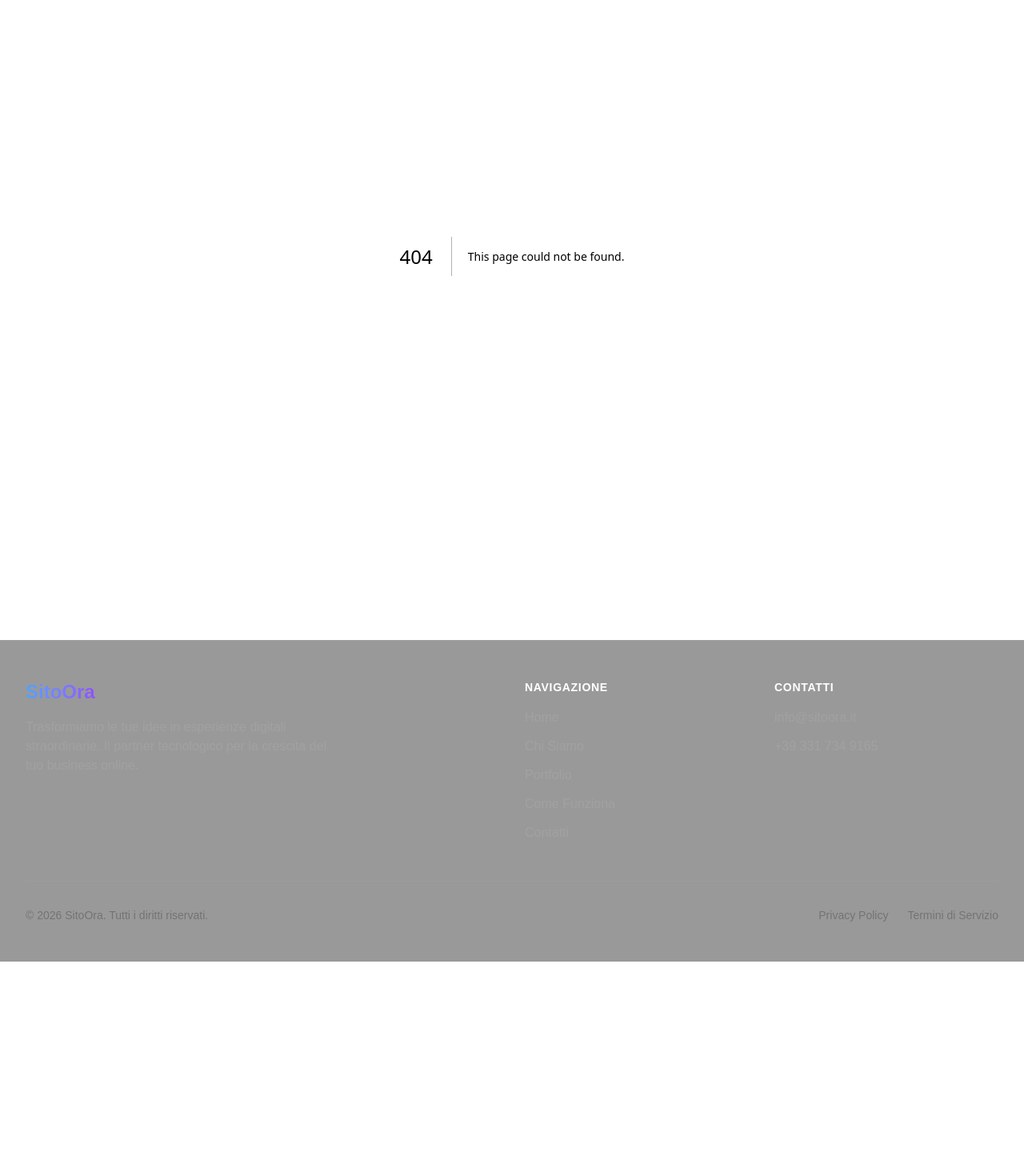
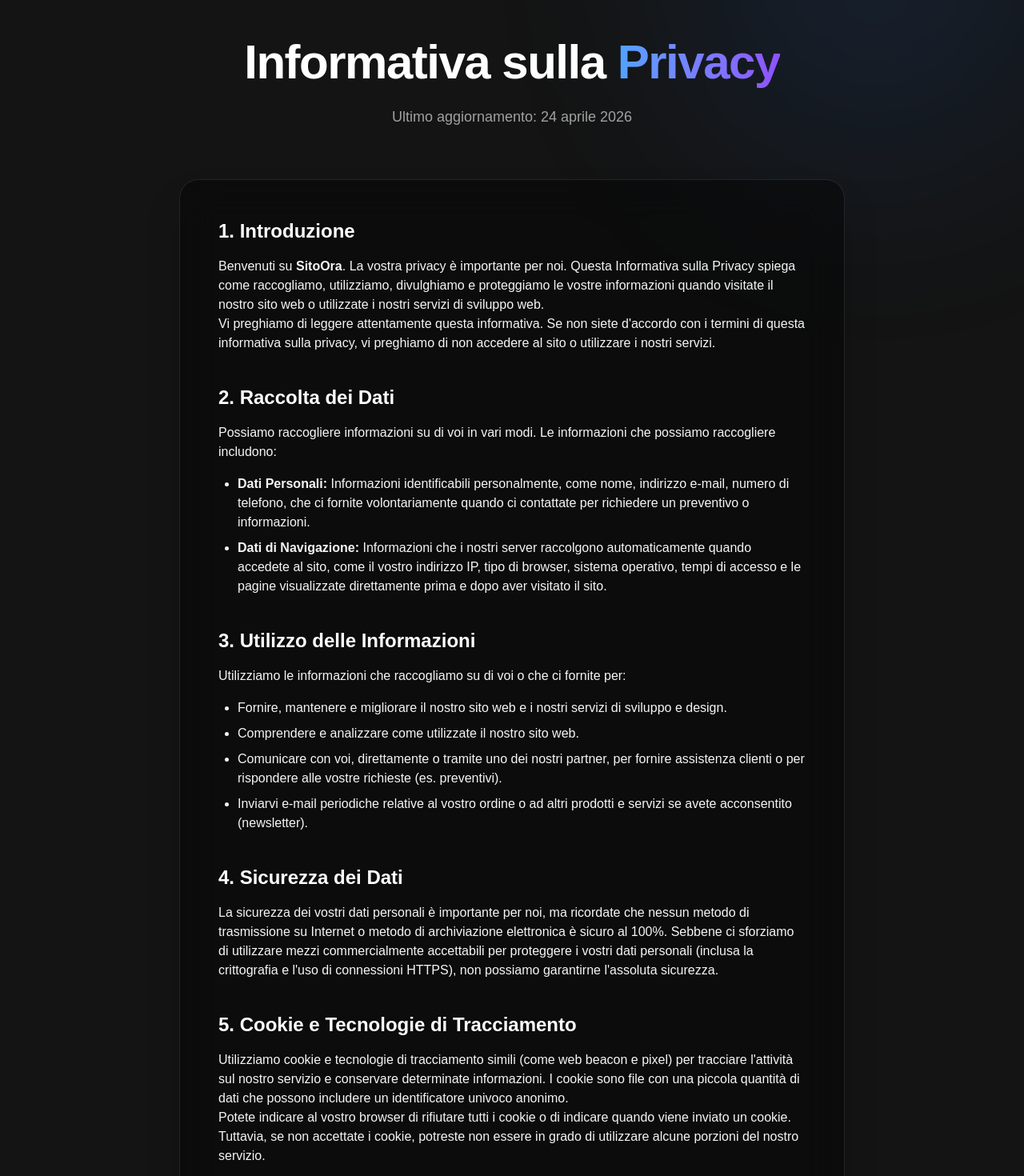
Before and after one commit to maxcrypto000/SitoOra, a Next.js app: page /privacy in a window 1280 px wide. Before the commit this address had no page. Shown: the part 160-1630 px from the top of the page at 80% size. Before the commit the page ends 1362 px from the top, so only its background shows below. Built offline with nearby package versions, Linux system fonts and the light colour scheme.

Commit message:
aggiunta privacy

```diff
--- /dev/null
+++ b/app/privacy/page.tsx
@@ -0,0 +1,111 @@
+
+export const metadata = {
+  title: "Informativa sulla Privacy | SitoOra",
+  description: "L'informativa sulla privacy di SitoOra. Scopri come proteggiamo e gestiamo i tuoi dati.",
+};
+
+export default function PrivacyPolicy() {
+  return (
+    <div className="min-h-screen pt-32 pb-20 relative overflow-hidden">
+      {/* Elementi decorativi in background */}
+      <div className="absolute top-0 left-0 w-full h-full overflow-hidden -z-10 pointer-events-none">
+        <div className="absolute top-[-10%] right-[-5%] w-[500px] h-[500px] rounded-full bg-blue-500/10 blur-[120px]" />
+        <div className="absolute bottom-[-10%] left-[-5%] w-[400px] h-[400px] rounded-full bg-violet-500/10 blur-[120px]" />
+      </div>
+
+      <div className="max-w-4xl mx-auto px-4 sm:px-6 lg:px-8">
+        <div className="text-center mb-16">
+          <h1 className="text-4xl md:text-5xl lg:text-6xl font-extrabold text-white tracking-tight mb-6">
+            Informativa sulla <span className="bg-clip-text text-transparent bg-gradient-to-r from-blue-400 to-violet-500">Privacy</span>
+          </h1>
+          <p className="text-lg text-neutral-400 max-w-2xl mx-auto">
+            Ultimo aggiornamento: {new Date().toLocaleDateString('it-IT', { year: 'numeric', month: 'long', day: 'numeric' })}
+          </p>
+        </div>
+
+        <div className="bg-black/40 backdrop-blur-xl border border-white/10 rounded-3xl p-8 md:p-12 shadow-2xl relative">
+          <div className="prose prose-invert prose-blue max-w-none prose-headings:text-white prose-p:text-neutral-300 prose-a:text-blue-400 hover:prose-a:text-blue-300 prose-li:text-neutral-300">
+
+            <section className="mb-10">
+              <h2 className="text-2xl font-bold mb-4 text-white">1. Introduzione</h2>
+              <p>
+                Benvenuti su <strong>SitoOra</strong>. La vostra privacy è importante per noi. Questa Informativa sulla Privacy spiega come raccogliamo, utilizziamo, divulghiamo e proteggiamo le vostre informazioni quando visitate il nostro sito web o utilizzate i nostri servizi di sviluppo web.
+              </p>
+              <p>
+                Vi preghiamo di leggere attentamente questa informativa. Se non siete d'accordo con i termini di questa informativa sulla privacy, vi preghiamo di non accedere al sito o utilizzare i nostri servizi.
+              </p>
+            </section>
+
+            <section className="mb-10">
+              <h2 className="text-2xl font-bold mb-4 text-white">2. Raccolta dei Dati</h2>
+              <p>Possiamo raccogliere informazioni su di voi in vari modi. Le informazioni che possiamo raccogliere includono:</p>
+              <ul className="list-disc pl-6 space-y-2 mt-4">
+                <li><strong>Dati Personali:</strong> Informazioni identificabili personalmente, come nome, indirizzo e-mail, numero di telefono, che ci fornite volontariamente quando ci contattate per richiedere un preventivo o informazioni.</li>
+                <li><strong>Dati di Navigazione:</strong> Informazioni che i nostri server raccolgono automaticamente quando accedete al sito, come il vostro indirizzo IP, tipo di browser, sistema operativo, tempi di accesso e le pagine visualizzate direttamente prima e dopo aver visitato il sito.</li>
+              </ul>
+            </section>
+
+            <section className="mb-10">
+              <h2 className="text-2xl font-bold mb-4 text-white">3. Utilizzo delle Informazioni</h2>
+              <p>Utilizziamo le informazioni che raccogliamo su di voi o che ci fornite per:</p>
+              <ul className="list-disc pl-6 space-y-2 mt-4">
+                <li>Fornire, mantenere e migliorare il nostro sito web e i nostri servizi di sviluppo e design.</li>
+                <li>Comprendere e analizzare come utilizzate il nostro sito web.</li>
+                <li>Comunicare con voi, direttamente o tramite uno dei nostri partner, per fornire assistenza clienti o per rispondere alle vostre richieste (es. preventivi).</li>
+                <li>Inviarvi e-mail periodiche relative al vostro ordine o ad altri prodotti e servizi se avete acconsentito (newsletter).</li>
+              </ul>
+            </section>
+
+            <section className="mb-10">
+              <h2 className="text-2xl font-bold mb-4 text-white">4. Sicurezza dei Dati</h2>
+              <p>
+                La sicurezza dei vostri dati personali è importante per noi, ma ricordate che nessun metodo di trasmissione su Internet o metodo di archiviazione elettronica è sicuro al 100%. Sebbene ci sforziamo di utilizzare mezzi commercialmente accettabili per proteggere i vostri dati personali (inclusa la crittografia e l'uso di connessioni HTTPS), non possiamo garantirne l'assoluta sicurezza.
+              </p>
+            </section>
+
+            <section className="mb-10">
+              <h2 className="text-2xl font-bold mb-4 text-white">5. Cookie e Tecnologie di Tracciamento</h2>
+              <p>
+                Utilizziamo cookie e tecnologie di tracciamento simili (come web beacon e pixel) per tracciare l'attività sul nostro servizio e conservare determinate informazioni. I cookie sono file con una piccola quantità di dati che possono includere un identificatore univoco anonimo.
+              </p>
+              <p>
+                Potete indicare al vostro browser di rifiutare tutti i cookie o di indicare quando viene inviato un cookie. Tuttavia, se non accettate i cookie, potreste non essere in grado di utilizzare alcune porzioni del nostro servizio.
+              </p>
+            </section>
+
+            <section className="mb-10">
+              <h2 className="text-2xl font-bold mb-4 text-white">6. Modifiche a Questa Informativa</h2>
+              <p>
+                Potremmo aggiornare la nostra Informativa sulla Privacy di tanto in tanto. Vi informeremo di eventuali modifiche pubblicando la nuova Informativa sulla Privacy su questa pagina.
+              </p>
+              <p>
+                Vi consigliamo di rivedere periodicamente questa Informativa sulla Privacy per eventuali modifiche. Le modifiche a questa Informativa sulla Privacy entrano in vigore quando vengono pubblicate su questa pagina.
+              </p>
+            </section>
+
+            <section>
+              <h2 className="text-2xl font-bold mb-4 text-white">7. Contattaci</h2>
+              <p>
+                Se avete domande su questa Informativa sulla Privacy, vi preghiamo di contattarci:
+              </p>
+              <ul className="list-none space-y-2 mt-4 text-neutral-300">
+                <li className="flex items-center gap-3">
+                  <svg className="w-5 h-5 text-blue-400" fill="none" stroke="currentColor" viewBox="0 0 24 24">
+                    <path strokeLinecap="round" strokeLinejoin="round" strokeWidth="2" d="M3 8l7.89 5.26a2 2 0 002.22 0L21 8M5 19h14a2 2 0 002-2V7a2 2 0 00-2-2H5a2 2 0 00-2 2v10a2 2 0 002 2z"></path>
+                  </svg>
+                  <span>Email: <a href="mailto:info@sitoora.it" className="text-blue-400 hover:text-blue-300 transition-colors">info@sitoora.it</a></span>
+                </li>
+                <li className="flex items-center gap-3">
+                  <svg className="w-5 h-5 text-blue-400" fill="none" stroke="currentColor" viewBox="0 0 24 24">
+                    <path strokeLinecap="round" strokeLinejoin="round" strokeWidth="2" d="M3 5a2 2 0 012-2h3.28a1 1 0 01.948.684l1.498 4.493a1 1 0 01-.502 1.21l-2.257 1.13a11.042 11.042 0 005.516 5.516l1.13-2.257a1 1 0 011.21-.502l4.493 1.498a1 1 0 01.684.949V19a2 2 0 01-2 2h-1C9.716 21 3 14.284 3 6V5z"></path>
+                  </svg>
+                  <span>Telefono: +39 331 734 9165</span>
+                </li>
+              </ul>
+            </section>
+          </div>
+        </div>
+      </div>
+    </div>
+  );
+}
--- a/components/Footer.tsx
+++ b/components/Footer.tsx
@@ -69,7 +69,7 @@ export default function Footer() {
             &copy; {currentYear} SitoOra. Tutti i diritti riservati.
           </p>
           <div className="flex space-x-6 mt-4 md:mt-0 text-sm text-neutral-500">
-            <Link href="#" className="hover:text-white transition-colors">Privacy Policy</Link>
+            <Link href="/privacy" className="hover:text-white transition-colors">Privacy Policy</Link>
             <Link href="#" className="hover:text-white transition-colors">Termini di Servizio</Link>
           </div>
         </div>
```
